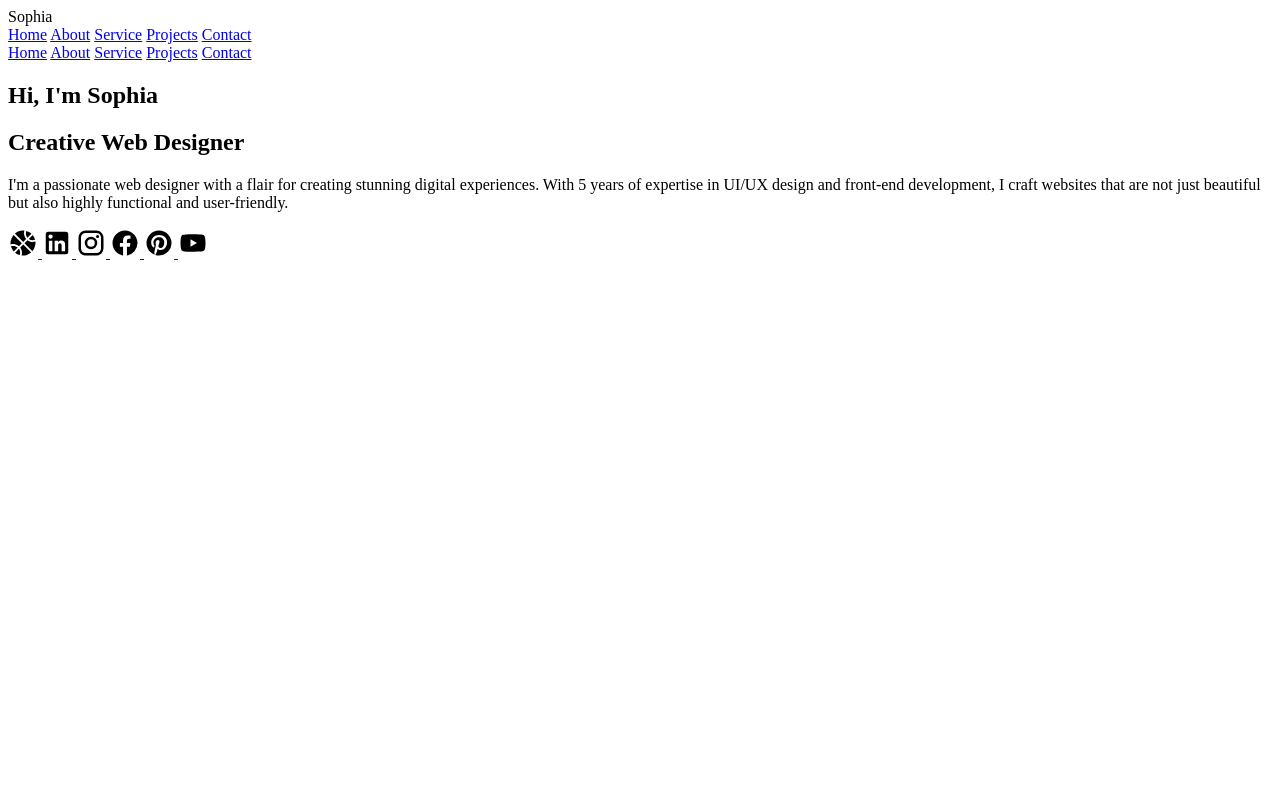
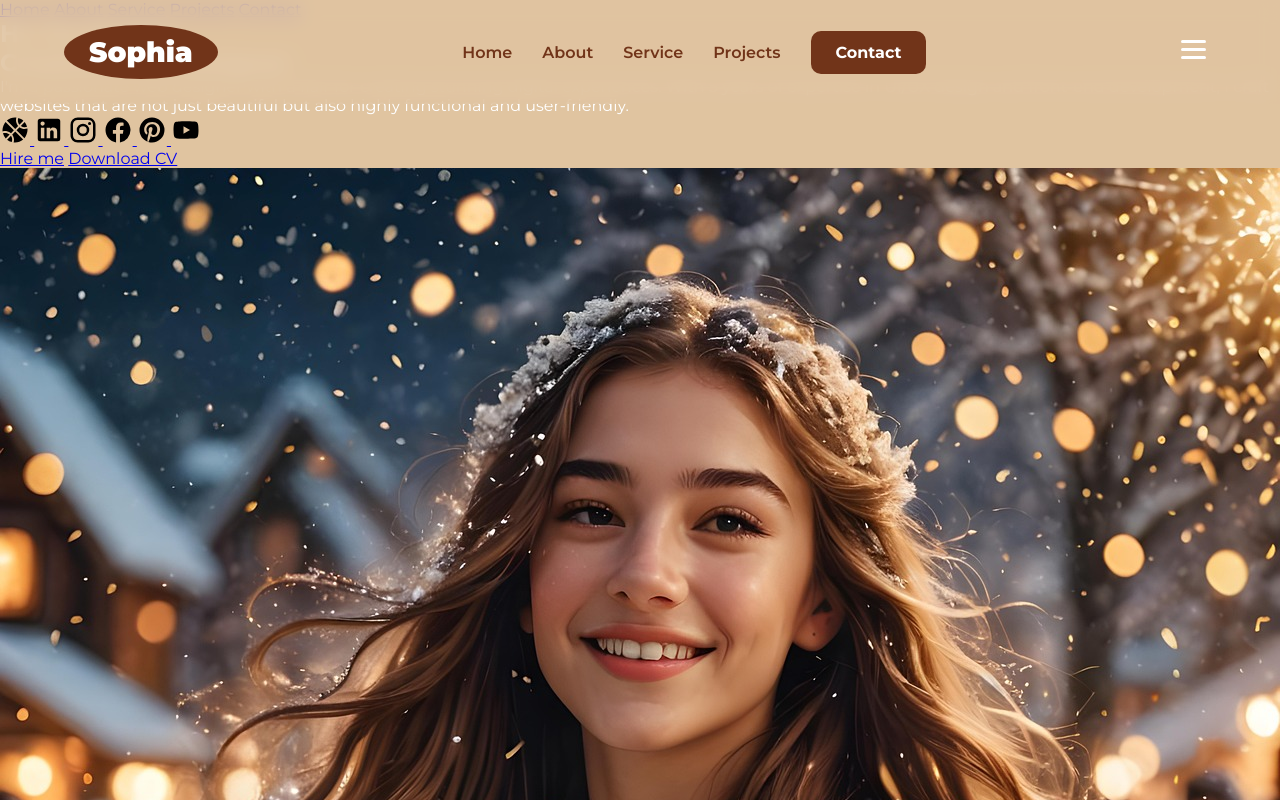
Before and after one commit to nwaynwayzayya/Portfolio-2, a plain HTML site: page index.html in a window 1280 px wide. Shown: the top 800 px of the page. Drawn offline with Linux system fonts and the light colour scheme.

Commit message:
Finish with index.html file and added CSS for header

```diff
--- a/index.html
+++ b/index.html
@@ -8,6 +8,11 @@
     <link rel="preconnect" href="https://fonts.googleapis.com">
     <link rel="preconnect" href="https://fonts.gstatic.com" crossorigin>
     <link href="https://fonts.googleapis.com/css2?family=Pacifico&display=swap" rel="stylesheet">
+
+    <link rel="preconnect" href="https://fonts.googleapis.com">
+    <link rel="preconnect" href="https://fonts.gstatic.com" crossorigin>
+    <link href="https://fonts.googleapis.com/css2?family=Montserrat:ital,wght@0,100..900;1,100..900&display=swap" rel="stylesheet">
+
     <link rel="stylesheet" href="styles.css">
 </head>
 <body>
@@ -41,6 +46,7 @@
 
      <!-- Hero section -->
      <section class="hero">
+        <!-- Text section -->
         <div class="hero-text">
             <h1>Hi, I'm <span>Sophia</span></h1>
             <h2>Creative Web Designer</h2>
@@ -65,7 +71,17 @@
                     <svg xmlns="http://www.w3.org/2000/svg" viewBox="0 0 24 24"><title>youtube</title><path d="M10,15L15.19,12L10,9V15M21.56,7.17C21.69,7.64 21.78,8.27 21.84,9.07C21.91,9.87 21.94,10.56 21.94,11.16L22,12C22,14.19 21.84,15.8 21.56,16.83C21.31,17.73 20.73,18.31 19.83,18.56C19.36,18.69 18.5,18.78 17.18,18.84C15.88,18.91 14.69,18.94 13.59,18.94L12,19C7.81,19 5.2,18.84 4.17,18.56C3.27,18.31 2.69,17.73 2.44,16.83C2.31,16.36 2.22,15.73 2.16,14.93C2.09,14.13 2.06,13.44 2.06,12.84L2,12C2,9.81 2.16,8.2 2.44,7.17C2.69,6.27 3.27,5.69 4.17,5.44C4.64,5.31 5.5,5.22 6.82,5.16C8.12,5.09 9.31,5.06 10.41,5.06L12,5C16.19,5 18.8,5.16 19.83,5.44C20.73,5.69 21.31,6.27 21.56,7.17Z" /></svg>
                 </a>
             </div>
+
+            <div class="buttons">
+                <a href="#">Hire me</a>
+                <a href="#">Download CV</a>
+            </div>
         </div>
+
+        <!-- Image section -->
+         <div class="hero-image-container">
+            <img src="images/ai-generated-9191901_1280.jpg" alt="">
+         </div>
      </section>
 </body>
 </html>
--- a/styles.css
+++ b/styles.css
@@ -1,3 +1,108 @@
+* {
+    margin: 0;
+    padding: 0;
+    box-sizing: border-box;
+}
+
+body {
+    min-height: 100vh;
+    width: 100%;
+    font-family: "Montserrat", sans-serif;
+    background: #E0C4A0;
+    color: #fff;
+    overflow-x: hidden;
+    position: relative;
+}
+
+/* Header section */
+header {
+    display: flex;
+    justify-content: space-between;
+    align-items: center;
+    padding: 25px 5%;
+    position: fixed;
+    width: 100%;
+    top: 0;
+    z-index: 1000;
+    background: rgba(224, 196, 160, 0.8);
+    backdrop-filter: blur(10px);
+    /* backdrop-filter: blur(10px); */
+    transition: all 0.3s ease;
+}
+
+header.scrolled {
+    padding: 15px 5%;
+    background: rgba(224, 196, 160, 0.8);
+}
+
+header .logo {
+    font-size: 28px;
+    font-weight: 900;
+    background: #713419;
+    border-radius: 50%;
+    padding: 10px 25px;
+    transition: all 0.3s ease;
+    cursor: pointer;
+}
+
+header .logo:hover {
+    transform: rotate(15def) scale(1.1);
+    box-shadow: 0 8px 20px rgba(113, 52, 25, 0.5);
+}
+
+nav {
+    display: flex;
+    gap: 30px;
+    align-items: center;
+}
+
+nav a {
+    text-decoration: none;
+    color: #713419;
+    font-weight: 600;
+    font-size: 16px;
+    transition: all 0.3s ease;
+}
+
+nav a:hover {
+    color: #a17a37;
+}
+
+.contact-btn {
+    background: #713419;
+    padding: 12px 25px;
+    border-radius: 10px;
+    color: #fff;
+    font-weight: bold;
+    transition: all 0.3s ease;
+}
+
+.contact-btn:hover {
+    color: #713319a1;
+    background: #E0C4A0;
+    border-color: #713419;
+    transform: translateY(-3px);
+    box-shadow: 0 8px 20px rgba(113, 52, 25, 0.5);
+}
+
+/* Hamburger navigator */
+.hamburger {
+    display: flex;
+    flex-direction: column;
+    cursor: pointer;
+    z-index: 1001;
+    padding: 10px;
+}
+
+.hamburger span {
+    height: 3px;
+    width: 25px;
+    background: white;
+    margin-bottom: 5px;
+    border-radius: 5px;
+    transition: all 0.3s ease;
+}
+
 .hero svg {
     width: 30px;
     height: 30px;
```
Also changed, not shown: images/ai-generated-9191901_1280.jpg (added).
